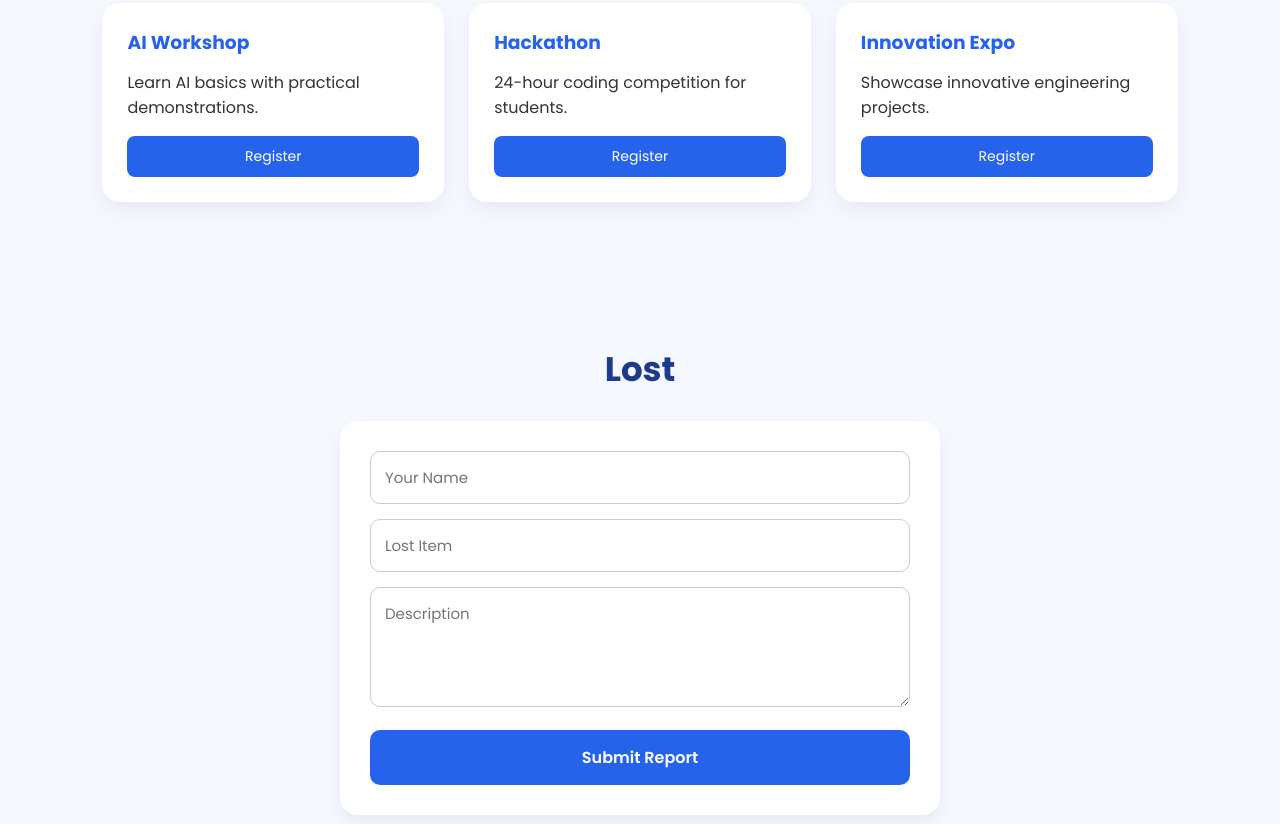
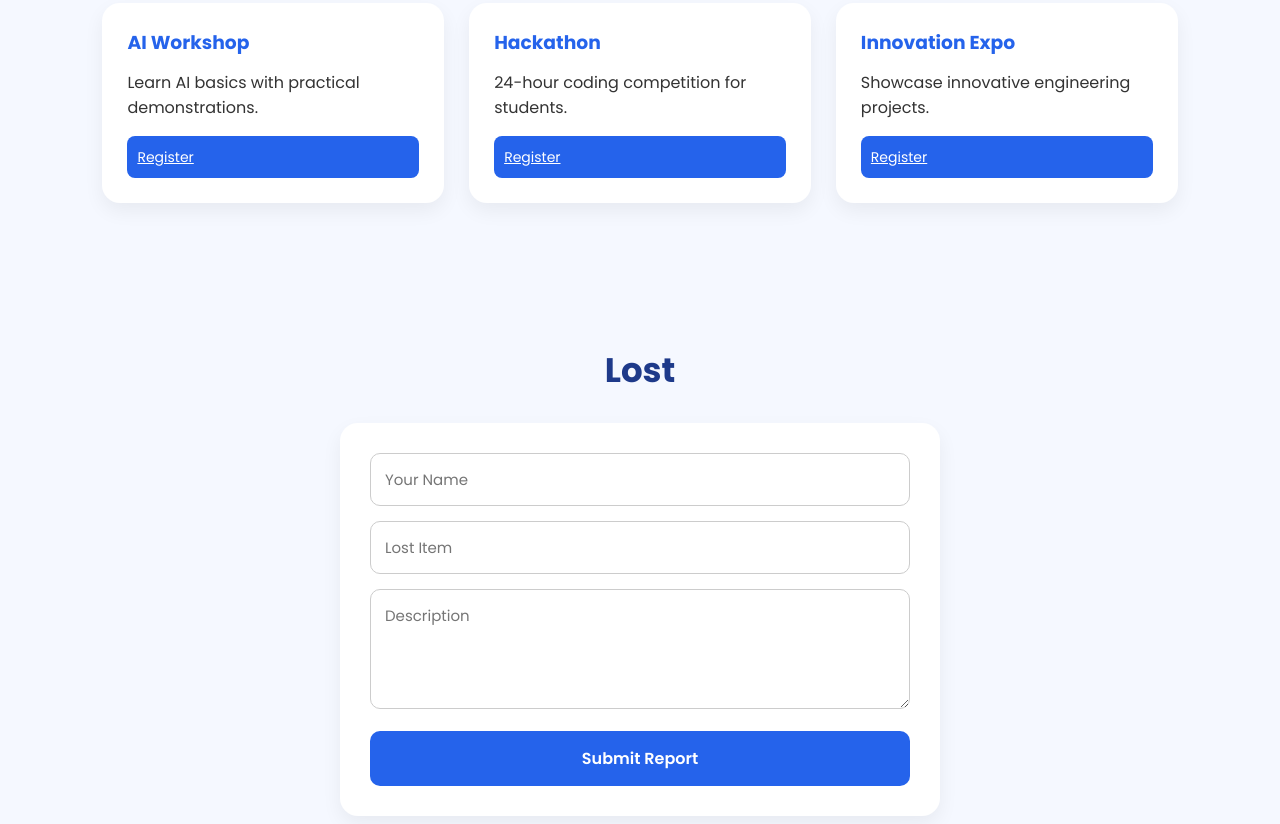
Before and after one commit to Stuti-Goudar/CampusVerse, a plain HTML site: page index.html in a window 1280 px wide. Shown: the part 2358-3182 px from the top of the page. Drawn offline with Linux system fonts and the light colour scheme.

Commit message:
Replace buttons with links for event registration

```diff
--- a/index.html
+++ b/index.html
@@ -117,17 +117,23 @@
             <div class="card">
                 <h3>AI Workshop</h3>
                 <p>Learn AI basics with practical demonstrations.</p>
-                <button class="event-btn" onclick="registerEvent('AI Workshop')">Register</button>
+                <a href="register.html" class="event-btn">
+    Register
+</a>
             </div>
             <div class="card">
                 <h3>Hackathon</h3>
                 <p>24-hour coding competition for students.</p>
-                <button class="event-btn" onclick="registerEvent('Hackathon')">Register</button>
+                <a href="register.html" class="event-btn">
+    Register
+</a>
             </div>
             <div class="card">
                 <h3>Innovation Expo</h3>
                 <p>Showcase innovative engineering projects.</p>
-                <button class="event-btn" onclick="registerEvent('Innovation Expo')">Register</button>
+                <a href="register.html" class="event-btn">
+    Register
+</a>
             </div>
         </div>
     </section>
```
